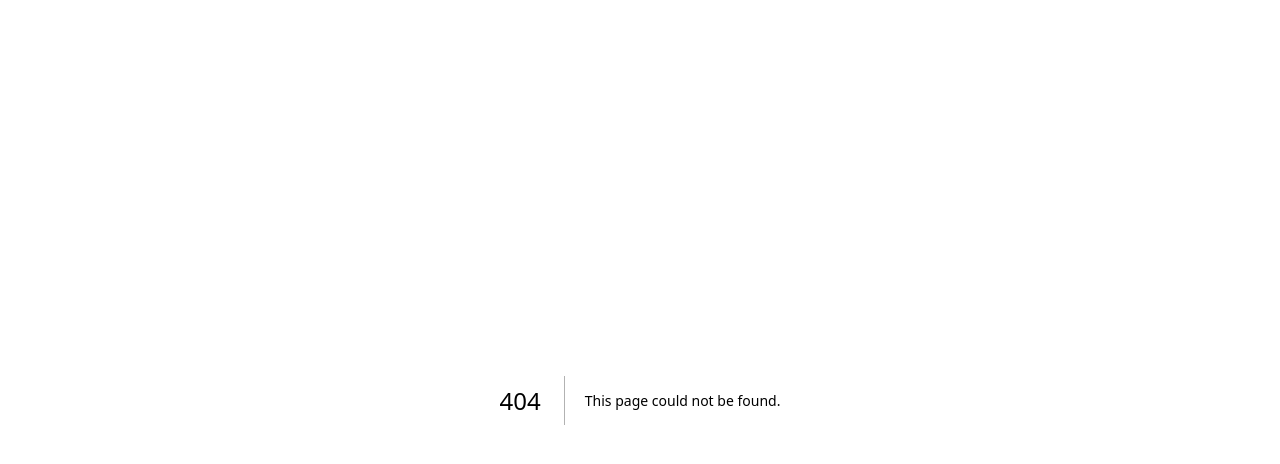
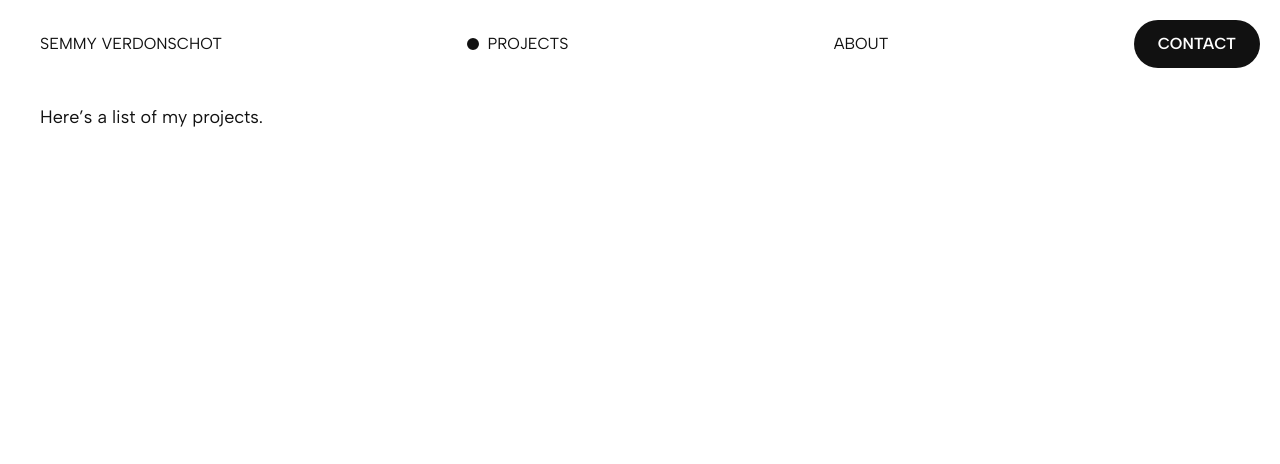
Before and after one commit to semmyverdonschot/portfolio, a Next.js app: page /projects in a window 1280 px wide. Before the commit this address had no page. Shown: the top 464 px of the page. Built offline with nearby package versions, Linux system fonts and the light colour scheme; a web font is replaced by a local one.

Commit message:
Animations + components, clientwrapper

```diff
--- a/app/globals.css
+++ b/app/globals.css
@@ -25,6 +25,18 @@ html, body {
   box-sizing: border-box;
 }
 
-.transition-name {
-  transition: all 0.5s ease-in-out;
+h1 {
+  display: none;
+  overflow: hidden;
 }
+
+h1, p {
+  overflow: hidden;
+}
+
+
+.masked-word {
+  display: inline-block;
+  transform: translateY(100%);
+  will-change: transform;
+}
--- a/app/layout.tsx
+++ b/app/layout.tsx
@@ -3,8 +3,7 @@ import { Albert_Sans } from "next/font/google";
 import "./globals.css";
 
 import { ReactNode } from "react";
-import { AppProvider } from "@/app/provider";
-import Head from "next/head";
+import ClientWrapper from "@/components/ClientWrapper"; // our client component
 
 const albertSans = Albert_Sans({
   variable: "--font-albert-sans",
@@ -43,21 +42,12 @@ export const metadata: Metadata = {
   },
 };
 
-const RootLayout = ({ children }: { children: ReactNode }) => {
+export default function RootLayout({ children }: { children: ReactNode }) {
   return (
     <html lang="en" className={`${albertSans.variable}`}>
-      <Head>
-        {/* ✅ Ensures theme-color always shows */}
-        <meta name="theme-color" media="(prefers-color-scheme: light)" content="#f5f5f5" />
-        <meta name="theme-color" media="(prefers-color-scheme: dark)" content="#171717" />
-      </Head>
       <body className="antialiased bg-white text-[var(--color-dark)] transition-colors duration-300">
-        <AppProvider>
-          {children}
-        </AppProvider>
+        <ClientWrapper>{children}</ClientWrapper>
       </body>
     </html>
   );
-};
-
-export default RootLayout;
+}
--- a/app/page.tsx
+++ b/app/page.tsx
@@ -1,17 +1,10 @@
 "use client";
-import SplashScreen from "@/components/SplashScreen";
-import Navbar from "@/components/NavBar";
 
-import { useState } from "react";
 
 export default function Page() {
-  const [loading, setLoading] = useState(true);
-
-  if (loading) return <SplashScreen onFinish={() => setLoading(false)} />;
-
   return (
     <div className="min-h-screen bg-[var(--color-primary)]">
-      <Navbar />
+      {/* Page content goes here */}
     </div>
   );
 }
--- /dev/null
+++ b/app/projects/page.tsx
@@ -0,0 +1,16 @@
+"use client";
+
+import useTextReveal from "@/hooks/useTextReveal";
+
+export default function WorkPage() {
+  // Animate <h1> and <p>
+
+  useTextReveal("h1, p");
+
+  return (
+    <div className="p-10">
+      <h1 className="text-4xl font-bold">testing animations</h1>
+      <p className="mt-4 text-lg">Here’s a list of my projects.</p>
+    </div>
+  );
+}
--- a/app/work/page.tsx
+++ /dev/null
@@ -1,8 +0,0 @@
-export default function WorkPage() {
-  return (
-    <div>
-      <h1>My Work</h1>
-      <p>Here’s a list of my projects.</p>
-    </div>
-  );
-}
--- /dev/null
+++ b/components/ClientWrapper.tsx
@@ -0,0 +1,23 @@
+"use client";
+
+import { ReactNode, useState } from "react";
+import SplashScreen from "@/components/SplashScreen";
+import Navbar from "@/components/NavBar";
+import { AppProvider } from "@/app/provider";
+import PageTransition from "@/components/PageTransition";
+
+export default function ClientWrapper({ children }: { children: ReactNode }) {
+  const [loading, setLoading] = useState(true);
+
+  // Show splash screen only on full refresh
+  if (loading) return <SplashScreen onFinish={() => setLoading(false)} />;
+
+  return (
+    <AppProvider>
+      <Navbar />
+      <PageTransition>
+        {children}
+      </PageTransition>
+    </AppProvider>
+  );
+}
--- a/components/NavBar.tsx
+++ b/components/NavBar.tsx
@@ -1,8 +1,9 @@
 "use client";
 
-import { useState, useRef, useEffect } from "react";
+import { useRef, useEffect, useState } from "react";
 import gsap from "gsap";
 import Link from "next/link";
+import { usePathname } from "next/navigation";
 
 interface NavItem {
   name: string;
@@ -26,7 +27,7 @@ function NavButton({ item, idx, activeIndex, onClick }: NavButtonProps) {
         scale: activeIndex === idx ? 1 : 0,
         backgroundColor:
           activeIndex === idx ? "var(--color-dark)" : "transparent",
-        duration: 0.4,
+        duration: 0.15,
         ease: "power3.out",
       });
     }
@@ -54,15 +55,20 @@ function NavButton({ item, idx, activeIndex, onClick }: NavButtonProps) {
 }
 
 export default function Navbar() {
-  const [activeIndex, setActiveIndex] = useState(0);
+  const menuRef = useRef<HTMLDivElement>(null);
+  const pathname = usePathname(); // get current path
   const [menuOpen, setMenuOpen] = useState(false);
-  const menuRef = useRef<HTMLDivElement>(null);
 
   const navItems: NavItem[] = [
     { name: "SEMMY VERDONSCHOT", href: "/", isHome: true },
-    { name: "PROJECTS", href: "/" },
+    { name: "PROJECTS", href: "/projects" },
     { name: "ABOUT", href: "/" },
   ];
+
+  // Determine active index based on pathname
+  const activeIndex = navItems.findIndex((item) => item.href === pathname);
+  // fallback if no match
+  const finalActiveIndex = activeIndex === -1 ? 0 : activeIndex;
 
   useEffect(() => {
     if (menuRef.current) {
@@ -75,7 +81,6 @@ export default function Navbar() {
   }, [menuOpen]);
 
   const handleNavClick = (idx: number) => {
-    setActiveIndex(idx);
     setMenuOpen(false);
   };
 
@@ -88,7 +93,7 @@ export default function Navbar() {
             key={idx}
             item={item}
             idx={idx}
-            activeIndex={activeIndex}
+            activeIndex={finalActiveIndex}
             onClick={() => handleNavClick(idx)}
           />
         ))}
@@ -112,7 +117,7 @@ export default function Navbar() {
         >
           <div
             className={`w-3 h-3 rounded-full border-2 transition-all duration-300 ${
-              activeIndex === 0
+              finalActiveIndex === 0
                 ? menuOpen
                   ? "bg-[var(--color-primary)] border-[var(--color-primary)]"
                   : "bg-[var(--color-dark)] border-[var(--color-dark)]"
@@ -173,14 +178,6 @@ export default function Navbar() {
           <Link
             key={idx}
             href={item.href}
-            onClick={(e) => {
-              handleNavClick(idx + 1);
-              gsap.to(e.currentTarget, {
-                yPercent: -100,
-                duration: 0.6,
-                ease: "power3.inOut",
-              });
-            }}
             className="cursor-pointer text-white overflow-hidden"
           >
             <span className="block">{item.name}</span>
--- /dev/null
+++ b/components/PageTransition.tsx
@@ -0,0 +1,43 @@
+"use client";
+
+import { useEffect, useRef } from "react";
+import { usePathname } from "next/navigation";
+import gsap from "gsap";
+
+export default function PageTransition({ children }: { children: React.ReactNode }) {
+  const containerRef = useRef<HTMLDivElement>(null);
+  const pathname = usePathname();
+
+  useEffect(() => {
+    if (!containerRef.current) return;
+
+    // Initial state: start below viewport
+    gsap.set(containerRef.current, { y: "100%", opacity: 0 });
+
+    const tl = gsap.timeline();
+
+    // Animate new page in
+    tl.to(containerRef.current, {
+      y: "0%",
+      opacity: 1,
+      duration: 0.8,
+      ease: "power4.out",
+    });
+
+    return () => {
+      // Animate old page out when unmounting
+      gsap.to(containerRef.current, {
+        y: "-20%",
+        opacity: 0,
+        duration: 0.6,
+        ease: "power4.inOut",
+      });
+    };
+  }, [pathname]);
+
+  return (
+    <div ref={containerRef} className="min-h-screen w-full bg-white">
+      {children}
+    </div>
+  );
+}
--- a/components/SplashScreen.tsx
+++ b/components/SplashScreen.tsx
@@ -38,7 +38,6 @@ export default function SplashScreen({ onFinish }: { onFinish: () => void }) {
       );
 
       await Promise.all([...imagePromises, ...stylePromises]);
-
       setLoaded(true);
     };
 
--- /dev/null
+++ b/hooks/useTextReveal.ts
@@ -0,0 +1,51 @@
+"use client";
+
+import { useEffect, useRef } from "react";
+import gsap from "gsap";
+
+export default function useTextReveal(selector: string, play: boolean = true) {
+  const tlRef = useRef<GSAPTween | null>(null);
+
+  useEffect(() => {
+    if (!play) return;
+
+    const elements = document.querySelectorAll<HTMLElement>(selector);
+
+    elements.forEach((el) => {
+      // Ensure the element acts as a mask
+      el.style.display = "block";
+      el.style.overflow = "hidden";
+
+      const text = el.textContent || "";
+
+      // Wrap text in a span for uniform masking
+      el.innerHTML = `<span class="masked-word">${text}</span>`;
+    });
+
+    const maskedWords = document.querySelectorAll<HTMLElement>(`${selector} .masked-word`);
+
+    // Set initial position for all masked spans
+    maskedWords.forEach((word) => {
+      word.style.display = "inline-block";
+      word.style.transform = "translateY(100%)"; // start hidden under mask
+      word.style.willChange = "transform";       // GPU optimized
+    });
+
+    // Animate all spans in one smooth motion
+    tlRef.current = gsap.to(maskedWords, {
+      y: "0%",
+      duration: 1.5,               // smooth
+      ease: "cubic-bezier(.4, 0, .2, 1)", // snappy yet smooth
+    });
+
+    return () => {
+      tlRef.current?.kill();
+    };
+  }, [selector, play]);
+
+  const restart = () => {
+    tlRef.current?.restart();
+  };
+
+  return { restart };
+}
```
